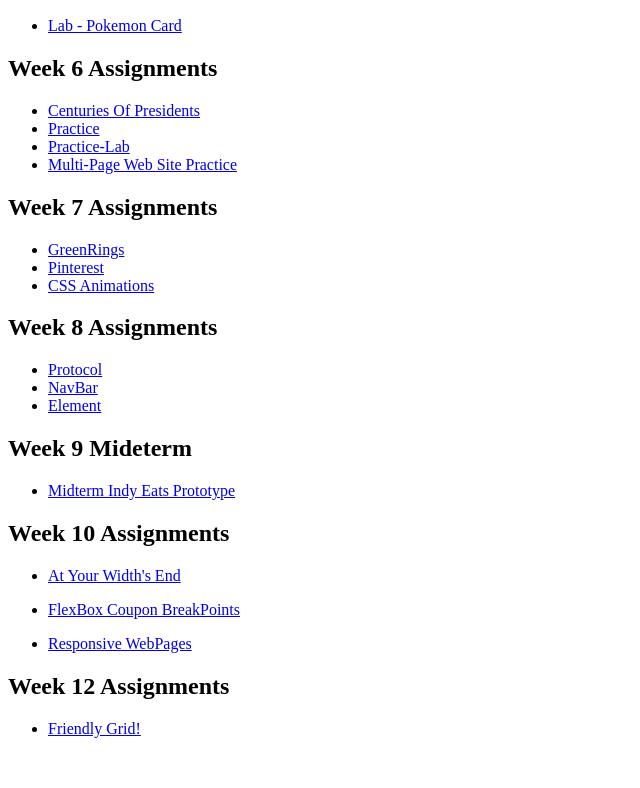
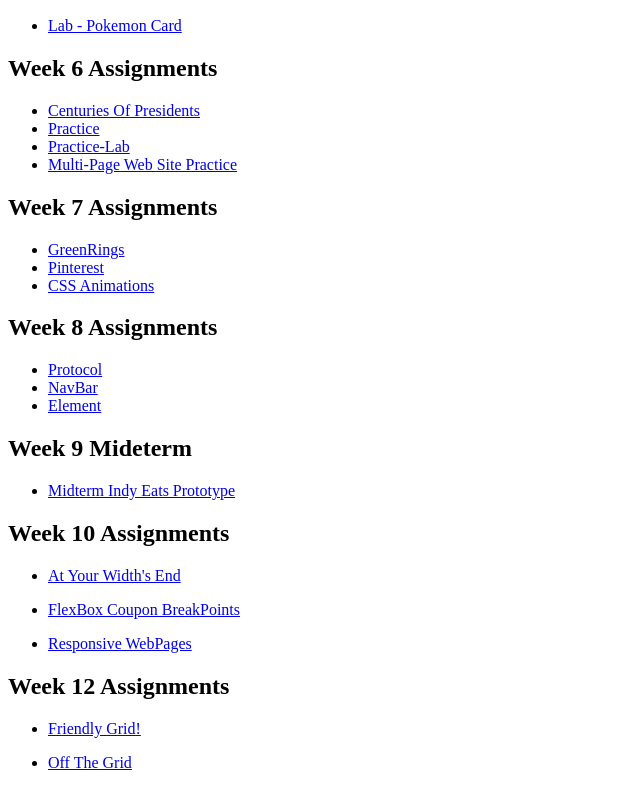
Before and after one commit to NobleC418/Web-Design, a plain HTML site: page index.html in a window 1280 px wide. Shown: the part 559-1347 px from the top of the page, without its empty margins (0-640 px from the left). Before the commit the page ends 1313 px from the top, so only its background shows below. Drawn offline with Linux system fonts and the light colour scheme.

Commit message:
Add link to 'Off The Grid' assignment

```diff
--- a/index.html
+++ b/index.html
@@ -85,5 +85,8 @@
     <ul>
         <li><a href="week12/Friendly Grid!/Friendly Grid!.html">Friendly Grid!</a></li>
     </ul>
+    <ul>
+        <li><a href="week12/Off The Grid/index.html">Off The Grid</a></li>
+    </ul>
 </body>
 </html>
```
